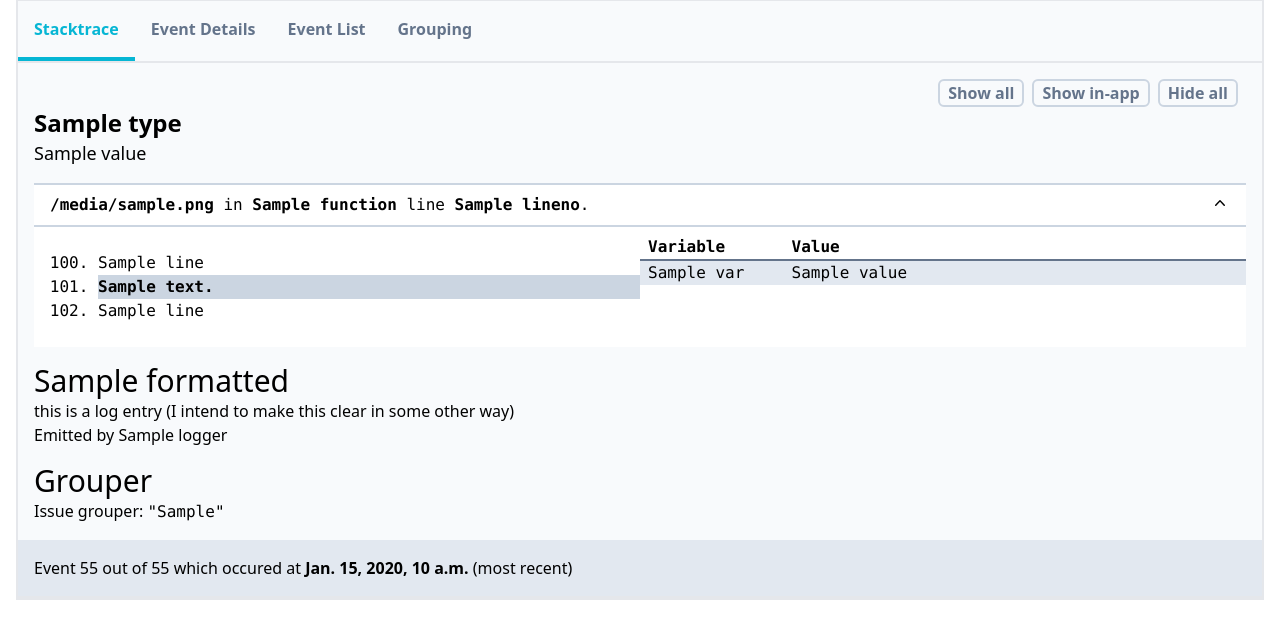
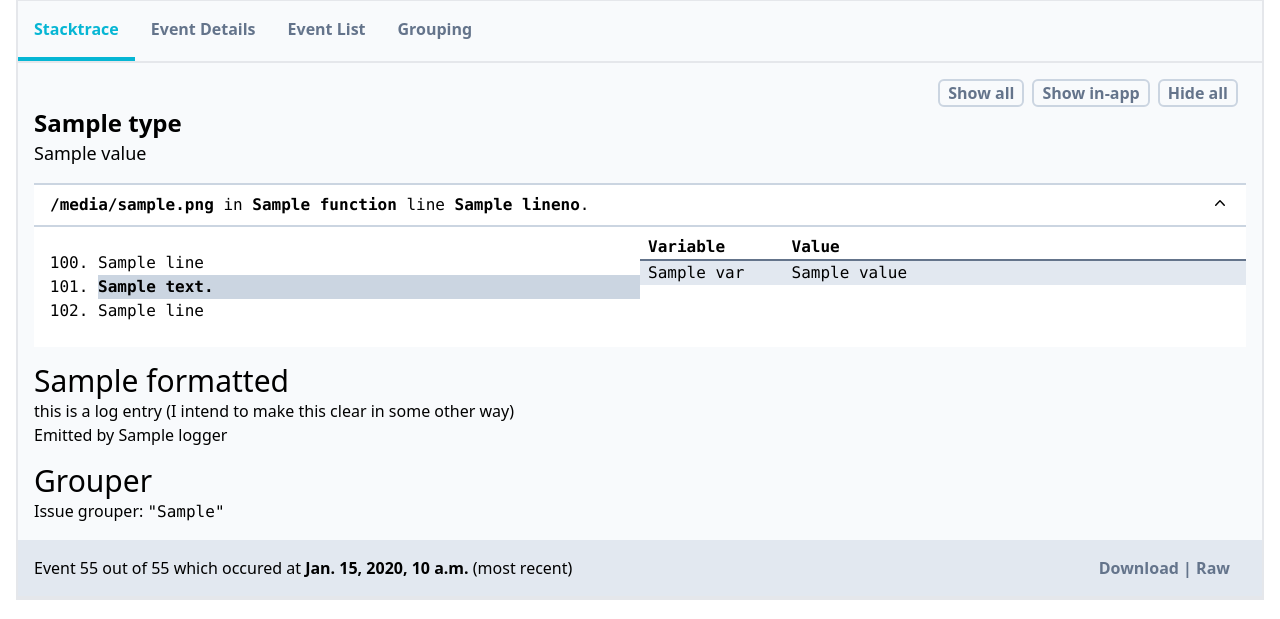
Before and after one commit to bugsink/bugsink, a Django app: template events/templates/events/event_detail.html in a window 1280 px wide. Shown: the part 181-800 px from the top of the page. Run offline with Django 4.2, Linux system fonts and the light colour scheme; the template is opened without the code that fills it: most values are stand-ins (such as "Sample title", 1, 10 or a date in 2020); style sheets or scripts are compiled from the project's sources; some libraries are stand-ins or nearby versions.

Commit message:
Raw & download links at the bottom

```diff
--- a/events/templates/events/event_detail.html
+++ b/events/templates/events/event_detail.html
@@ -142,7 +142,13 @@
 Issue grouper: <span class="font-mono whitespace-pre">"{{ issue_grouper }}"</span>
 
 </div> {# the inner issue-block #}
-<div class="p-4 bg-slate-200 border-b-2">Event 55 out of 55 which occured at <span class="font-bold">{{ event.timestamp }}</span> (most recent)</div>
+<div class="flex p-4 bg-slate-200 border-b-2">
+    <div>Event 55 out of 55 which occured at <span class="font-bold">{{ event.timestamp }}</span> (most recent)</div>
+    <div class="ml-auto pr-4 font-bold text-slate-500">
+        <a href="/events/event/{{ event.id }}/download/">Download</a>
+        | <a href="/events/event/{{ event.id }}/raw/" >Raw</a>
+    </div>
+</div>
 </div>  {# the border #}
 {% endblock %}
 
```
